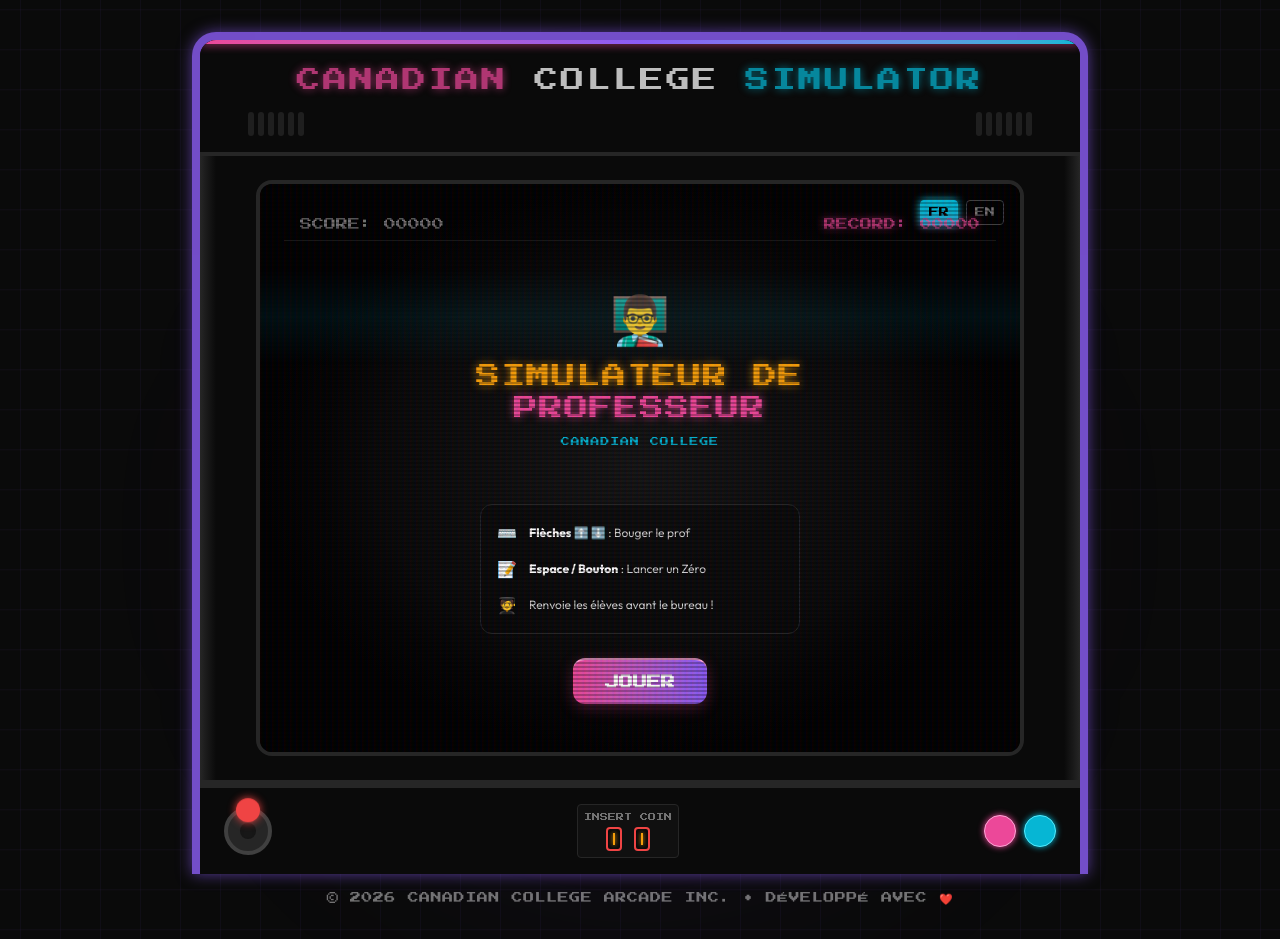
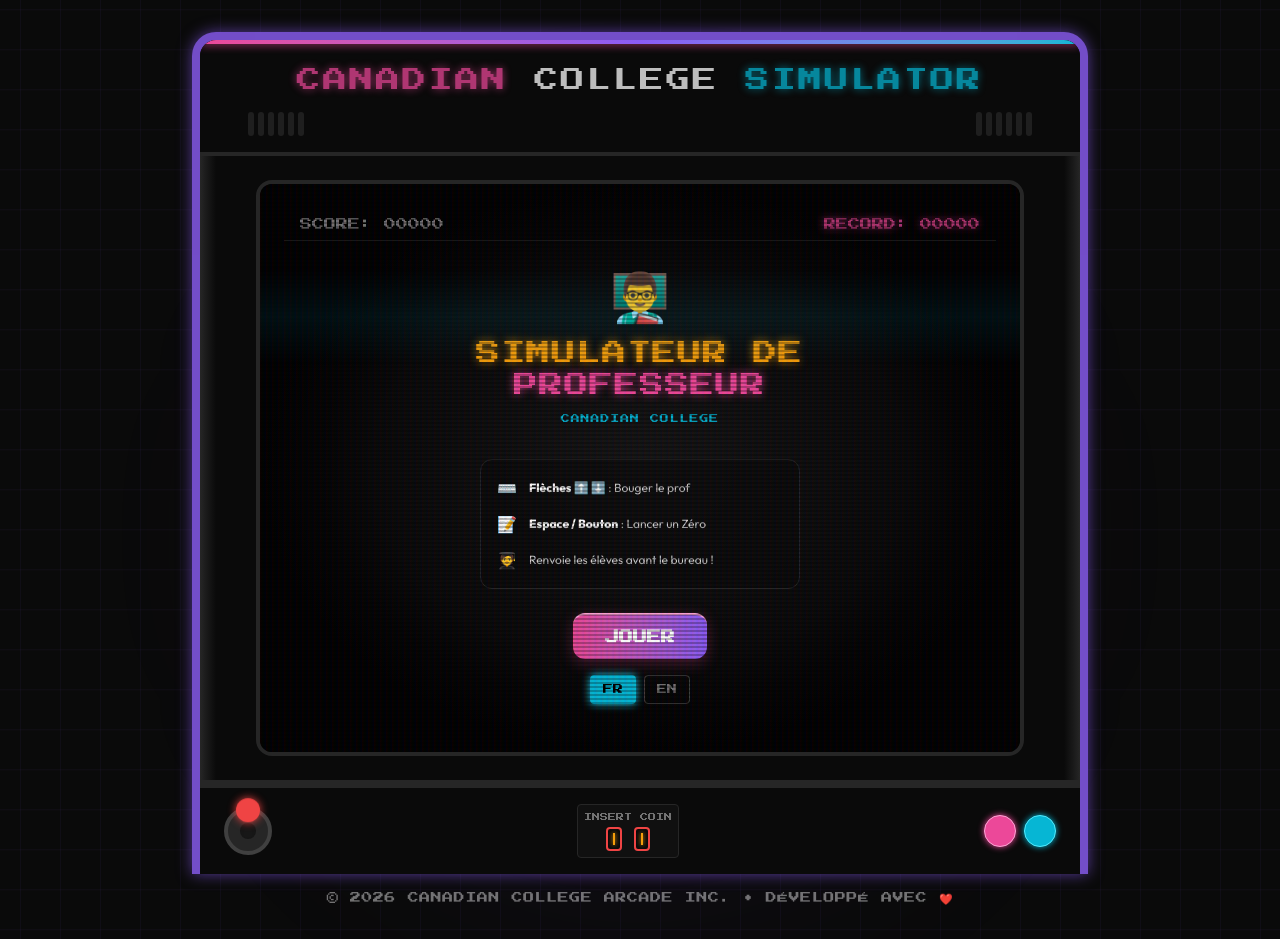
Before and after one commit to Jodiaza/Canadian-College-Prof-Simulator, a React (Vite) app: page / in a window 1280 px wide. Built offline with nearby package versions, Linux system fonts and the light colour scheme.

Commit message:
UI: Move language selector below play button

```diff
--- a/src/components/StartScreen.tsx
+++ b/src/components/StartScreen.tsx
@@ -25,21 +25,6 @@
   return (
     <div className="flex-1 flex flex-col items-center justify-between p-3 md:p-6 bg-radial from-neutral-900 via-neutral-950 to-black text-white relative select-none overflow-y-auto max-h-full">
 
-      {/* Language Selector */}
-      <div className="absolute top-2 right-2 md:top-4 md:right-4 flex gap-2 font-retro text-[8px] md:text-[10px]">
-        <button
-          onClick={() => onLanguageChange('fr')}
-          className={`px-2 py-1 border rounded ${language === 'fr' ? 'bg-arcade-cyan text-black border-arcade-cyan shadow-[0_0_8px_#22d3ee]' : 'bg-transparent text-neutral-500 border-neutral-700 hover:text-white'}`}
-        >
-          FR
-        </button>
-        <button
-          onClick={() => onLanguageChange('en')}
-          className={`px-2 py-1 border rounded ${language === 'en' ? 'bg-arcade-cyan text-black border-arcade-cyan shadow-[0_0_8px_#22d3ee]' : 'bg-transparent text-neutral-500 border-neutral-700 hover:text-white'}`}
-        >
-          EN
-        </button>
-      </div>
 
       {/* High Score Banner */}
       <div className="w-full flex justify-between items-center px-2 py-1 md:px-4 md:py-2 border-b border-neutral-900 font-retro text-[8px] md:text-xs">
@@ -101,6 +86,22 @@
         >
           {language === 'fr' ? 'JOUER' : 'PLAY'}
         </button>
+
+        {/* Language Selector */}
+        <div className="flex gap-2 font-retro text-[8px] md:text-[10px] mt-4">
+          <button
+            onClick={() => onLanguageChange('fr')}
+            className={`px-3 py-1.5 border rounded ${language === 'fr' ? 'bg-arcade-cyan text-black border-arcade-cyan shadow-[0_0_8px_#22d3ee]' : 'bg-transparent text-neutral-500 border-neutral-700 hover:text-white'}`}
+          >
+            FR
+          </button>
+          <button
+            onClick={() => onLanguageChange('en')}
+            className={`px-3 py-1.5 border rounded ${language === 'en' ? 'bg-arcade-cyan text-black border-arcade-cyan shadow-[0_0_8px_#22d3ee]' : 'bg-transparent text-neutral-500 border-neutral-700 hover:text-white'}`}
+          >
+            EN
+          </button>
+        </div>
       </div>
 
     </div>
```
